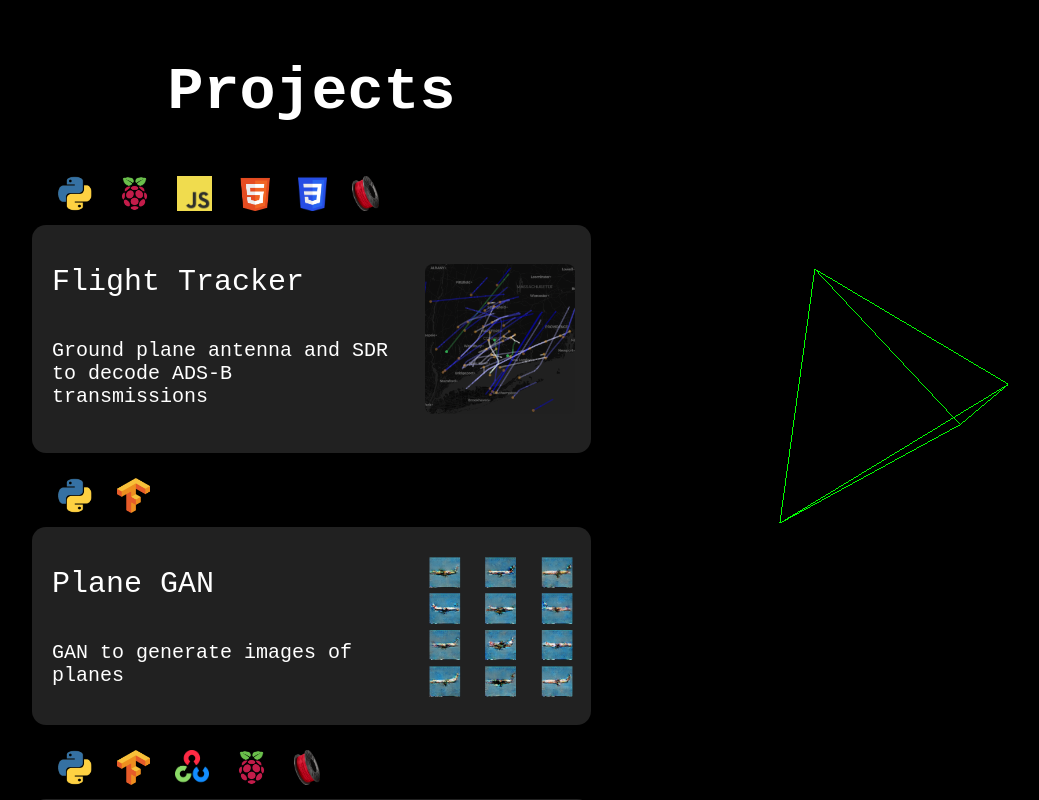
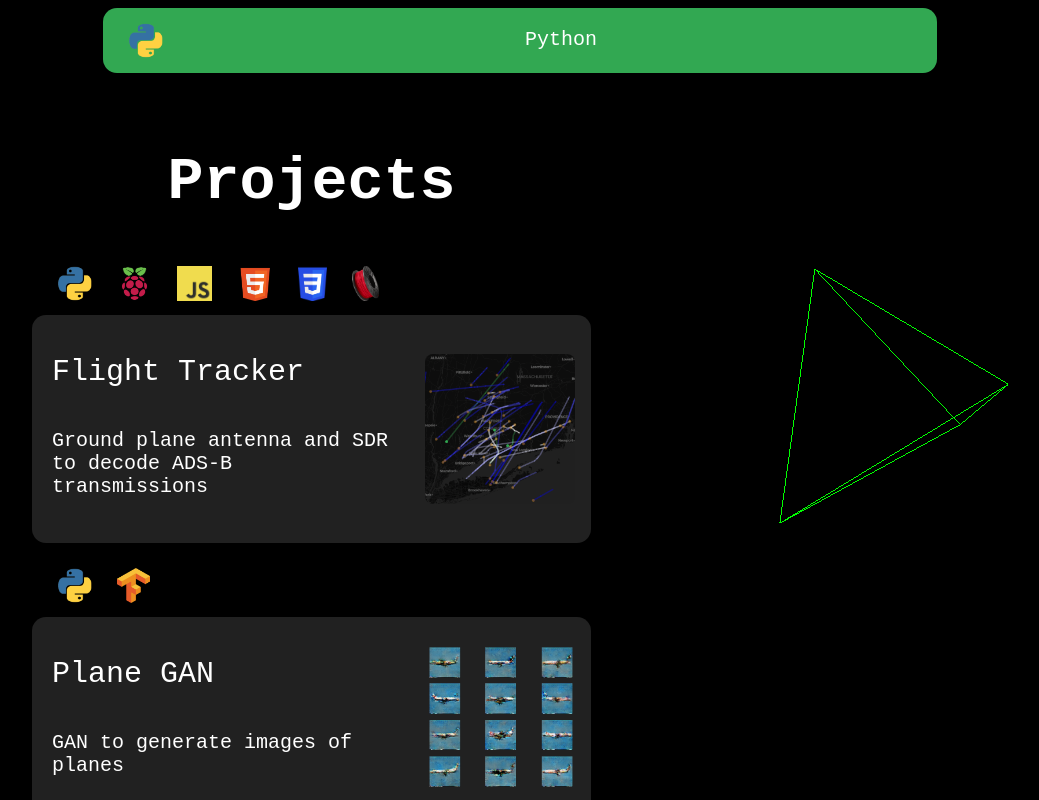
Before and after one commit to mbryant2025/portfolio-v2, a React (Create React App) app: page /projects in a window 1280 px wide. Both pictures are taken after a click on the picture 194 px from the left and 193 px from the top of the page. Shown: the top 800 px of the page, without its empty margins (120-1159 px from the left). Built offline with nearby package versions, Linux system fonts and the light colour scheme.

Commit message:
filter widget

```diff
--- /dev/null
+++ b/public/name-map.json
@@ -0,0 +1,24 @@
+{
+    "tensorflow": "TensorFlow",
+    "python": "Python",
+    "js": "JavaScript",
+    "java": "Java",
+    "c": "C",
+    "cc": "C++",
+    "3d-printing": "3D Printing",
+    "arduino": "Arduino",
+    "csharp": "C#",
+    "css": "CSS",
+    "electronics-design": "Electronics Design",
+    "html": "HTML",
+    "metalworking": "Metalworking",
+    "opencv": "OpenCV",
+    "pypi": "PyPI",
+    "raspberry-pi": "Raspberry Pi",
+    "react": "React",
+    "rust": "Rust",
+    "swift": "Swift",
+    "typescript": "TypeScript",
+    "unity": "Unity",
+    "woodworking": "Woodworking"
+}
--- a/src/App.tsx
+++ b/src/App.tsx
@@ -13,7 +13,7 @@ const App: React.FC = () => {
       <Routes>
         <Route path="/" element={<Homepage />} />
         <Route path="skills" element={<Skills />} />
-        <Route path="projects" element={<Projects />} />
+        <Route path="projects" element={<Projects filter={undefined} />} />
       </Routes>
     </div>
   );
--- /dev/null
+++ b/src/components/WidgetBar.tsx
@@ -0,0 +1,23 @@
+import React from 'react';
+import './styles/widgets.css'
+
+interface WidgetBarProps {
+    image: string;
+    title: string;
+    onClick: (peek?: string) => void;
+}
+
+const WidgetBar: React.FC<WidgetBarProps> = ({ image, title, onClick }) => {
+    return (
+        <div className="widget-bar" onClick={() => onClick()}>
+                <div className="widget-bar-image">
+                    <img src={image} alt="Selected Widget" className="peeking-image-bar"/>
+                </div>
+                <div className="widget-bar-title">
+                    <p>{title}</p>
+                </div>
+            </div>
+    );
+};
+
+export default WidgetBar;
--- a/src/components/styles/widgets.css
+++ b/src/components/styles/widgets.css
@@ -100,3 +100,50 @@
     min-height: 175px;
     margin-bottom: 25px;
 }
+
+.widget-bar {
+    background-color: #32a852;
+    border-radius: 14px;
+    font-size: 30px;
+    margin: auto;
+    width: 66%;
+    color: white;
+    cursor: pointer;
+    min-height: 65px;
+    max-height: 100px;
+    margin-bottom: 25px;
+    font-size: 20px;
+    font-family:'Courier New', Courier, monospace;
+    display: flex;
+}
+
+.widget-bar:hover {
+    background-color: #36d661;
+}
+
+.widget-bar-left {
+    width: 50%;
+    display: flex;
+}
+
+.widget-bar-right {
+    width: 50%;
+}
+
+.widget-bar-image {
+    display: flex;
+    width: 50%;
+    margin: auto;
+}
+
+.widget-bar-title {
+    width: 50%;
+    display: flex;
+    text-align: left;
+    margin-left: 10px;
+}
+
+.peeking-image-bar {
+    max-height: 35px;
+    margin-left: 25px;
+}
--- /dev/null
+++ b/src/mapNames.ts
@@ -0,0 +1,21 @@
+
+// Maps the file name such as "tensorflow" to the name used for display "TensorFlow".
+async function getFormattedName(item: string | undefined): Promise<string> {
+
+    if (!item) {
+        return '';
+    }
+
+    try {
+      const response = await fetch('/name-map.json');
+      const map = await response.json();
+
+      const lowercaseItem = item.toLowerCase();
+      return map[lowercaseItem] || item;
+    } catch (error) {
+      console.error('Error loading the map:', error);
+      return item;
+    }
+  }
+
+export default getFormattedName;
--- a/src/pages/Projects.tsx
+++ b/src/pages/Projects.tsx
@@ -2,11 +2,20 @@ import React, { useEffect, useState } from 'react';
 import ScrollableWidgetPanel from '../components/ScrollableWidgetPanel';
 import WidgetPeekComponent from '../components/WidgetPeekComponent';
 import GeometryWidgetView from '../components/GeometryWidgetView';
+import WidgetBar from '../components/WidgetBar';
 import { PeekWidget } from '../types';
+import getFormattedName from '../mapNames';
 
-const Projects: React.FC = () => {
+interface ProjectsProps {
+  filter: string | undefined;
+}
+
+const Projects: React.FC<ProjectsProps> = ({ filter }) => {
   const [widgetData, setWidgetData] = useState<PeekWidget[]>([]);
-    const [selectedPeek, setSelectedPeek] = useState<string | undefined>(undefined);
+  const [selectedPeek, setSelectedPeek] = useState<string | undefined>(filter);
+  const [formattedSelectedPeek, setFormattedSelectedPeek] = useState<string>('');
+  const [peekCommonPathPrefix, setPeekCommonPathPrefix] = useState<string>('');
+  const [peekExtension, setPeekExtension] = useState<string>('');
 
   useEffect(() => {
     const fetchData = async () => {
@@ -23,6 +32,8 @@ const Projects: React.FC = () => {
         }));
 
         setWidgetData(modifiedWidgetData);
+        setPeekCommonPathPrefix(peekCommonPathPrefix);
+        setPeekExtension(peekExtension);
       } catch (error) {
         console.error('Error fetching JSON:', error);
       }
@@ -31,27 +42,36 @@ const Projects: React.FC = () => {
     fetchData();
   }, []);
 
-    const handlePeekClick = (peek: string | undefined) => {
-
+  const handlePeekClick = async (peek: string | undefined) => {
     if (peek === selectedPeek) {
       setSelectedPeek(undefined);
       return;
     }
 
+    const mappedTitle = await getFormattedName(peek);
     setSelectedPeek(peek);
+    setFormattedSelectedPeek(mappedTitle);
+
+    console.log('Mapped title:', mappedTitle)
   };
+
 
   const filteredWidgets = selectedPeek
     ? widgetData.filter((widget) => widget.peek.includes(selectedPeek))
     : widgetData;
 
-    //log all widget images
+  // Log all widget images
   widgetData.forEach((widget) => {
     console.log(widget.image);
   });
 
+  const peekImage = peekCommonPathPrefix + selectedPeek + peekExtension
+
   return (
     <div>
+      {selectedPeek !== undefined && (
+        <WidgetBar image={peekImage} title={formattedSelectedPeek} onClick={() => handlePeekClick(undefined)} />
+      )}
       <GeometryWidgetView
         scrollWidgets={
           <ScrollableWidgetPanel title='Projects'>
```
Lines whose indentation alone changed are shown as unchanged.
